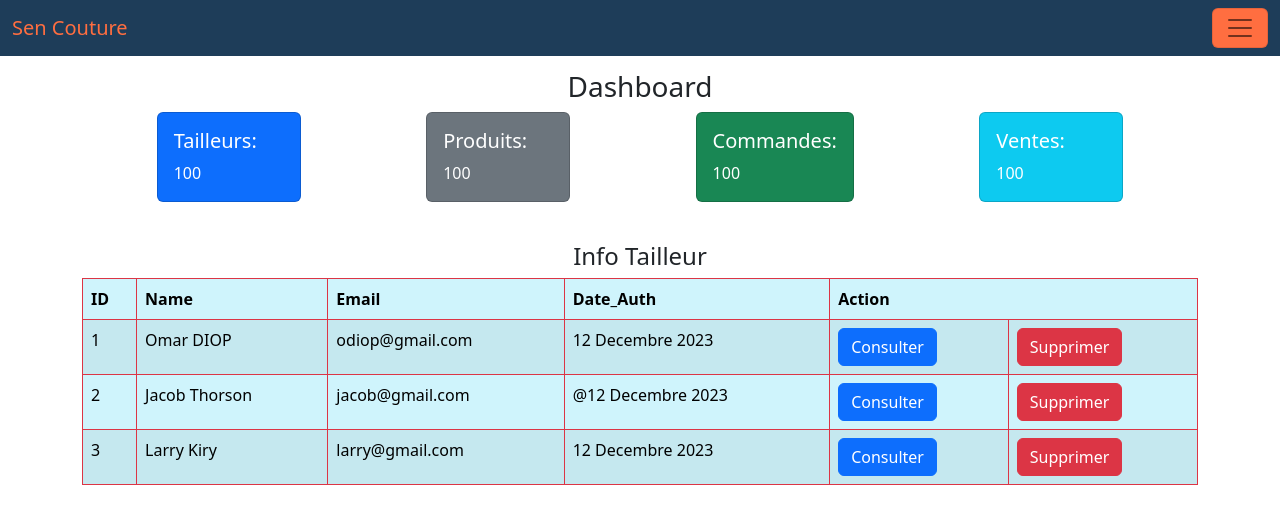
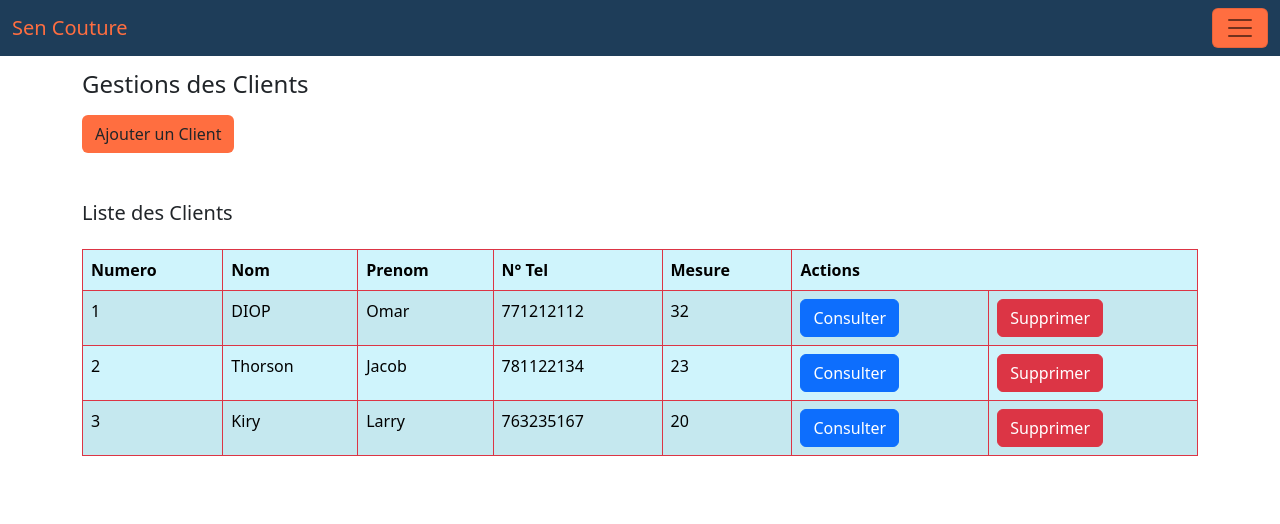
Before and after one commit to FirstOfBenTech/Put-n-go-Front, an Angular app: page /client in a window 1280 px wide. Before the commit this address led to /dashboard. Shown: the top 524 px of the page. Built offline with nearby package versions, Linux system fonts and the light colour scheme.

Commit message:
fonct_client

```diff
--- a/src/app/admin/component/client/client.component.html
+++ b/src/app/admin/component/client/client.component.html
@@ -1,6 +1,5 @@
-<h3 class="text-info">Gestions des Clients</h3>
-<h5>Creation d'un Client</h5>
-<button type="button" class="btn btn-primary" data-toggle="modal" data-target="#exampleModal">
+<h4 class="mb-3">Gestions des Clients</h4>
+<button type="button" class="btn" style="background-color: #ff6e40;" data-bs-toggle="modal" data-bs-target="#exampleModal">
   Ajouter un Client
 </button>
 
@@ -10,16 +9,33 @@
     <div class="modal-content">
       <div class="modal-header">
         <h5 class="modal-title" id="exampleModalLabel">Ajouter Client</h5>
-        <button type="button" class="close" data-dismiss="modal" aria-label="Close">
+        <button type="button" class="close" data-bs-dismiss="modal" aria-label="Close">
           <span aria-hidden="true">&times;</span>
         </button>
       </div>
       <div class="modal-body">
-        ...
+        <form action="">
+          <div class="input-group mb-3">
+            <span class="input-group-text" id="basic-addon1">Prenom</span>
+            <input type="text" class="form-control" placeholder="Saisir le Prenom">
+          </div>
+          <div class="input-group mb-3">
+            <span class="input-group-text" id="basic-addon1">Nom</span>
+            <input type="text" class="form-control" placeholder="Saisir le nom ">
+          </div>
+          <div class="input-group mb-3">
+            <span class="input-group-text" id="basic-addon1">N°Tel</span>
+            <input type="number" class="form-control" placeholder="Saisir le numero telephone">
+          </div>
+          <div class="input-group mb-3">
+            <span class="input-group-text" id="basic-addon1">Mesure</span>
+            <input type="text" class="form-control" placeholder="Saisir le mesure">
+        </div>
+        </form>
       </div>
       <div class="modal-footer">
-        <button type="button" class="btn btn-secondary" data-dismiss="modal">Fermer</button>
-        <button type="button" class="btn btn-primary">Enregistrer</button>
+        <button type="button" class="btn btn-danger" data-bs-dismiss="modal">Fermer</button>
+        <button type="button" class="btn btn-success">Enregistrer</button>
       </div>
     </div>
   </div>
@@ -27,7 +43,7 @@
 
 <!-----LISTER CLIENTS------------------>
 
-<h5>Lister les Clients</h5>
+<h5 class="mt-5 mb-4">Liste des Clients</h5>
 
 <div class="">
   <table class="table table-bordered border-danger table-info table-striped">
--- a/src/app/admin/component/header/header.component.html
+++ b/src/app/admin/component/header/header.component.html
@@ -16,7 +16,7 @@
                       <i class="fas fa-clipboard"></i> <span class="ms-3">Dashboard</span></a>
                   </li>
                   <li class="nav-item">
-                      <a href="#" class="nav-link" routerLinkActive="active" routerLink="client">
+                      <a href="#" class="nav-link" routerLink="client" routerLinkActive="active" >
                       <i class="fas fa-person-booth"></i> <span class="ms-3">Gestion Clients</span></a>
                 </li>
                   <li class="nav-item">
--- a/src/app/app-routing.module.ts
+++ b/src/app/app-routing.module.ts
@@ -9,7 +9,7 @@ import { MesboutiquesComponent } from './admin/component/mesboutiques/mesboutiqu
 
 const routes: Routes = [
   {
-    path:'**',redirectTo:'dashboard',pathMatch:'full'
+    path:'',redirectTo:'client',pathMatch:'full'
   },
   {
     path:'dashboard',component:DashboardComponent
```
